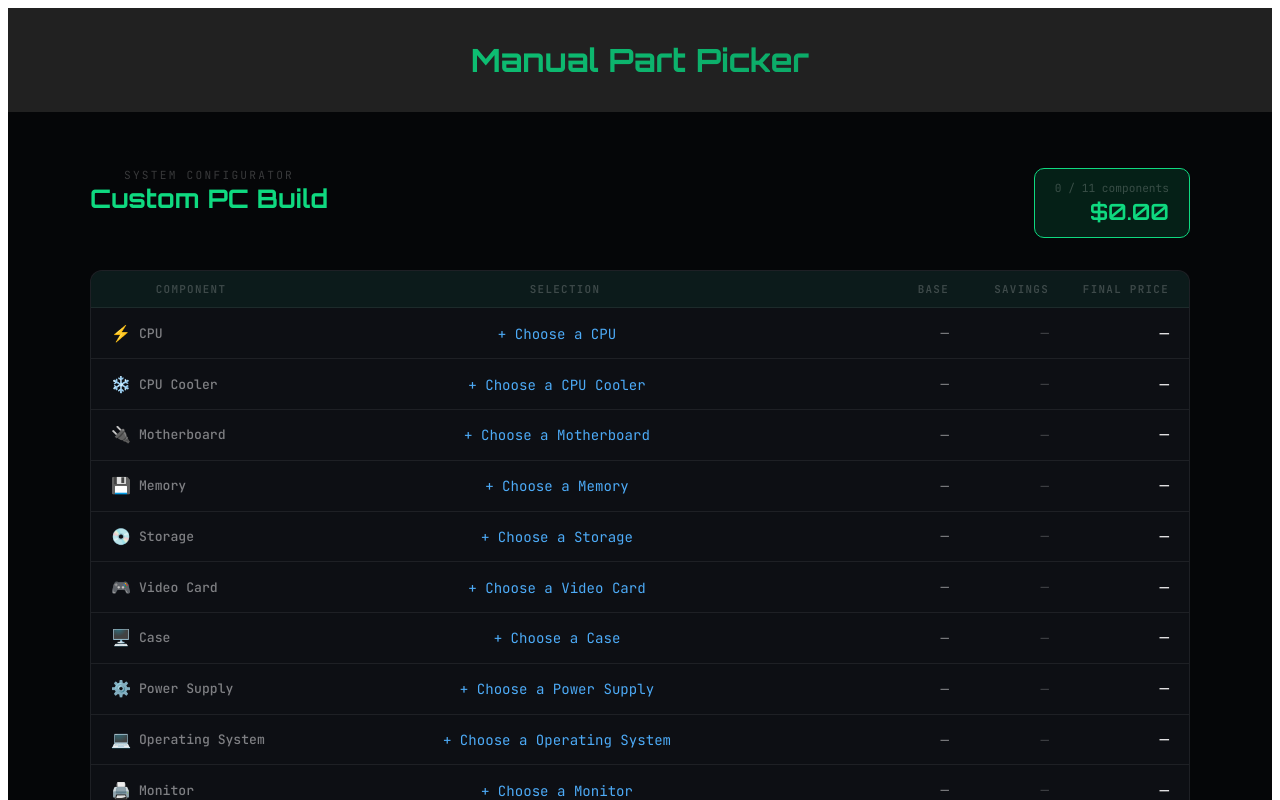
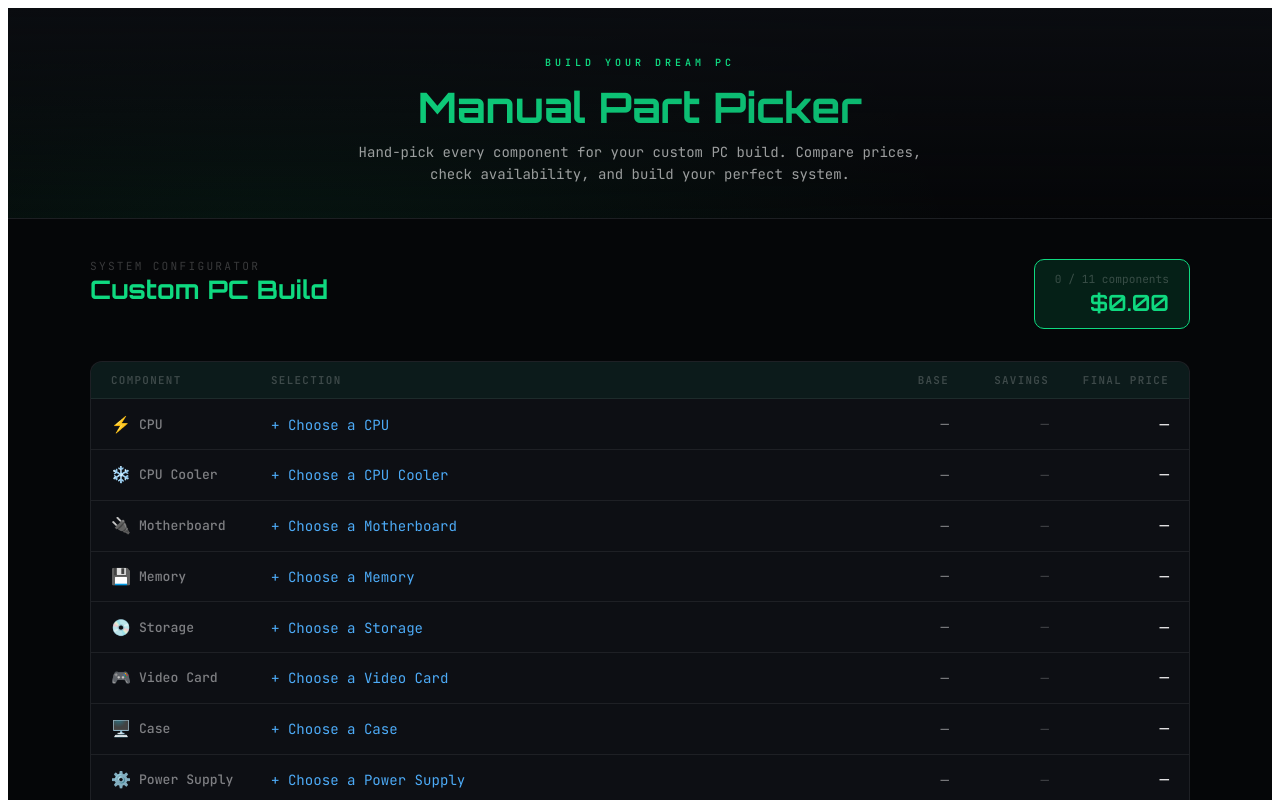
Before and after one commit to nvnn-nvnn-nvnn/tech-kage, a Next.js app: page /ManualPartPicker in a window 1280 px wide. Shown: the top 800 px of the page. Built offline with nearby package versions, Linux system fonts and the light colour scheme.

Commit message:
style: enhance manual part picker page design

```diff
--- a/src/App.jsx
+++ b/src/App.jsx
@@ -34,6 +34,7 @@ import PrivacyPolicy from "./pages/PrivacyPolicy";
 import AdminOrders from "./AdminOrders";
 import AdminDashboard from "./pages/AdminDashboard";
 import AdminLogin from "./pages/AdminLogin";
+import NotFound from "./pages/NotFound";
 import { useAuth } from './context/AuthContext';
 import { Navigate } from 'react-router-dom';
 
@@ -95,6 +96,9 @@ function App() {
         <Route path="/admin/orders" element={
           user?.email === 'devanlee2nd@gmail.com' ? <AdminOrders /> : <Navigate to="/admin/login" />
         } />
+
+        {/* 404 - Catch all unmatched routes */}
+        <Route path="*" element={<NotFound />} />
       </Routes>
 
       <Footer />
--- a/src/pages/ManualPartPicker.jsx
+++ b/src/pages/ManualPartPicker.jsx
@@ -1,15 +1,15 @@
 import React from "react";
 import PartPicker from "../components/PartPicker";
-import Test from "../components/Test";
 
 const T = {
   bg: "#050608",
   card: "#0A0C10",
   green: "#0FD980",
+  greenFaint: "rgba(15,217,128,0.10)",
   border: "rgba(255,255,255,0.08)",
   text: "#f5f5f5",
-  textMid: "rgba(255,255,255,0.45)",
-  textDim: "rgba(255,255,255,0.2)",
+  textMid: "rgba(255,255,255,0.60)",
+  textDim: "rgba(255,255,255,0.38)",
   mono: "'JetBrains Mono', monospace",
   display: "'Orbitron', sans-serif",
 };
@@ -19,44 +19,57 @@ export default function ManualPartPicker() {
     <div style={{
       minHeight: "100vh",
       background: T.bg,
-      display: "flex",
-      flexDirection: "column",
-      alignItems: "center",          // centers children horizontally
-      justifyContent: "flex-start",   // stacks children from the top
+      backgroundImage: `
+        radial-gradient(ellipse at 20% 30%, rgba(15,217,128,0.08) 0%, transparent 50%),
+        radial-gradient(ellipse at 80% 70%, rgba(15,217,128,0.05) 0%, transparent 50%)
+      `,
       fontFamily: T.mono,
     }}>
-      {/* Header – full width, no margins/padding from parent */}
+      {/* Header Section */}
       <div style={{
-        background: "#212121",
-        width: "100%",
+        background: `linear-gradient(180deg, ${T.card} 0%, transparent 100%)`,
+        borderBottom: `1px solid ${T.border}`,
+        padding: "3rem 1.5rem 2rem",
         textAlign: "center",
-        padding: "2rem 0",            // vertical padding inside header
       }}>
-        <h3 style={{
+        <div style={{
+          fontSize: 10,
+          letterSpacing: 4,
+          color: T.green,
+          marginBottom: 12,
+          fontWeight: 600,
+        }}>
+          BUILD YOUR DREAM PC
+        </div>
+        <h1 style={{
           margin: 0,
-          fontSize: 32,
-          fontWeight: 700,
+          fontSize: 42,
+          fontWeight: 900,
           fontFamily: T.display,
-          background: "linear-gradient(135deg, #0FD980 0%, #0A8F5A 100%)",
+          background: "linear-gradient(135deg, #0FD980 0%, #0AA868 100%)",
           WebkitBackgroundClip: "text",
           WebkitTextFillColor: "transparent",
           backgroundClip: "text",
+          marginBottom: 8,
         }}>
           Manual Part Picker
-        </h3>
+        </h1>
+        <p style={{
+          fontSize: 14,
+          color: T.textMid,
+          margin: "0 auto",
+          maxWidth: 600,
+          lineHeight: 1.6,
+        }}>
+          Hand-pick every component for your custom PC build. Compare prices, check availability, and build your perfect system.
+        </p>
       </div>
 
-      {/* Content wrapper – adds padding only where needed */}
+      {/* Content */}
       <div style={{
         width: "100%",
-        padding: "1rem 1.5rem",       // restore spacing for main content
       }}>
-        {/* Place your part picker UI here */}
-        <div style={{ color: T.textMid, textAlign: "center" }}>
-          <PartPicker />
-          {/* <Test /> */}
-
-        </div>
+        <PartPicker />
       </div>
     </div>
   );
```
Also changed, not shown: src/pages/NotFound.jsx (added, +158 -0 lines).
